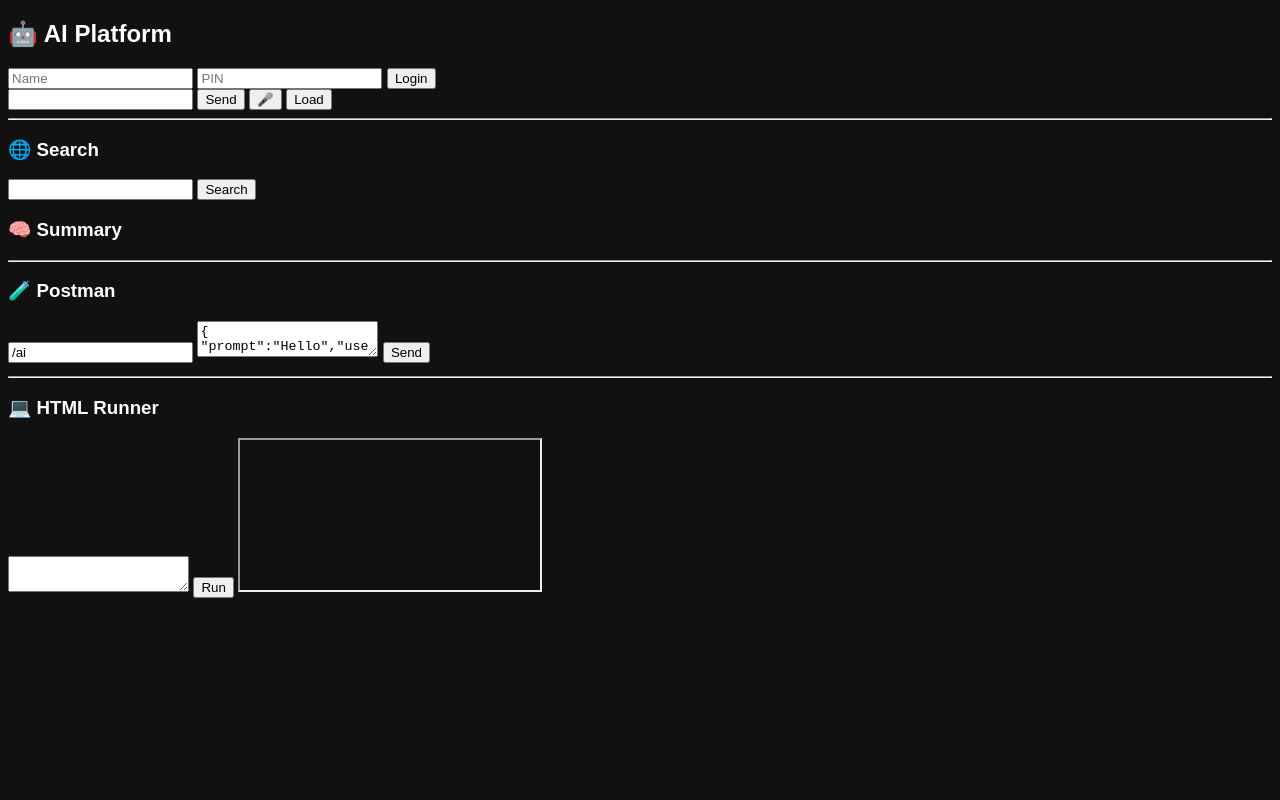
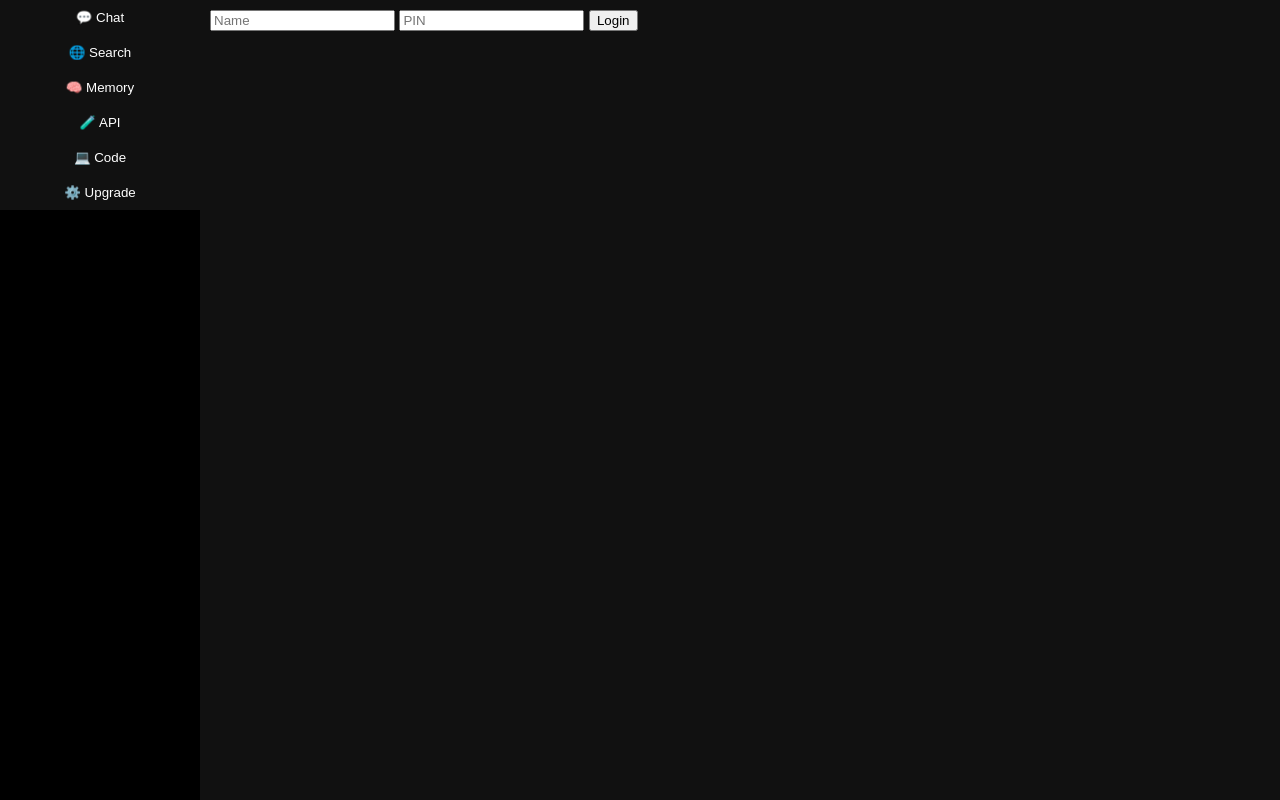
Before and after one commit to bbgeneralplus2028-star/AI-Platform-Pro, a website: page index.html in a window 1280 px wide. Drawn offline with Linux system fonts and the light colour scheme.

Commit message:
Update index.html

```diff
--- a/index.html
+++ b/index.html
@@ -1,65 +1,102 @@
 <!DOCTYPE html>
 <html>
 <head>
-<title>AI Platform OS</title>
+<title>AI OS</title>
 <meta name="viewport" content="width=device-width, initial-scale=1.0">
-
 <style>
-body{background:#111;color:white;font-family:Arial}
+body{margin:0;background:#111;color:white;font-family:Arial}
+.sidebar{width:200px;background:#000;height:100vh;float:left}
+.sidebar button{width:100%;padding:10px;background:#111;color:white;border:none}
+.main{margin-left:200px;padding:10px}
+.panel{display:none}
 .msg{margin:5px;padding:8px;border-radius:6px}
 .user{background:#333}
 .ai{background:#1e3a8a}
+textarea{width:95%}
 </style>
 </head>
 
 <body>
 
-<h2>🤖 AI Platform</h2>
+<div class="sidebar">
+  <button onclick="show('chat')">💬 Chat</button>
+  <button onclick="show('search')">🌐 Search</button>
+  <button onclick="show('memory')">🧠 Memory</button>
+  <button onclick="show('postman')">🧪 API</button>
+  <button onclick="show('runner')">💻 Code</button>
+  <button onclick="show('upgrade')">⚙️ Upgrade</button>
+</div>
 
+<div class="main">
+
+<!-- LOGIN -->
 <input id="user" placeholder="Name">
 <input id="pin" placeholder="PIN">
 <button onclick="login()">Login</button>
 
-<div id="chat"></div>
-
+<!-- CHAT -->
+<div id="chat" class="panel">
+<div id="chatBox"></div>
 <input id="msg">
 <button onclick="send()">Send</button>
-<button onclick="startVoice()">🎤</button>
+<button onclick="voice()">🎤</button>
+</div>
+
+<!-- SEARCH -->
+<div id="search" class="panel">
+<input id="searchBox">
+<button onclick="search()">Search</button>
+<div id="results"></div>
+<pre id="summary"></pre>
+</div>
+
+<!-- MEMORY -->
+<div id="memory" class="panel">
 <button onclick="loadMemory()">Load</button>
+<div id="memoryBox"></div>
+</div>
 
-<hr>
-
-<h3>🌐 Search</h3>
-<input id="searchBox">
-<button onclick="searchWeb()">Search</button>
-<div id="results"></div>
-
-<h3>🧠 Summary</h3>
-<pre id="summary"></pre>
-
-<hr>
-
-<h3>🧪 Postman</h3>
-<input id="endpoint" value="/ai">
+<!-- POSTMAN -->
+<div id="postman" class="panel">
+<select id="method">
+<option>GET</option><option>POST</option><option>PUT</option><option>DELETE</option>
+</select>
+<input id="url" value="/ai">
+<textarea id="headers">{ "Content-Type":"application/json" }</textarea>
 <textarea id="body">{ "prompt":"Hello","userName":"William" }</textarea>
 <button onclick="runAPI()">Send</button>
-<pre id="res"></pre>
+<pre id="apiRes"></pre>
+</div>
 
-<hr>
+<!-- RUNNER -->
+<div id="runner" class="panel">
+<textarea id="code"></textarea>
+<button onclick="runCode()">Run</button>
+<iframe id="preview"></iframe>
+</div>
 
-<h3>💻 HTML Runner</h3>
-<textarea id="code"></textarea>
-<button onclick="runHTML()">Run</button>
-<iframe id="preview"></iframe>
+<!-- UPGRADE -->
+<div id="upgrade" class="panel">
+<textarea id="upgradeCode"></textarea>
+<button onclick="applyUpgrade()">Inject</button>
+</div>
+
+</div>
 
 <script>
 let userName="";
 
+// PANEL
+function show(id){
+ document.querySelectorAll(".panel").forEach(p=>p.style.display="none");
+ document.getElementById(id).style.display="block";
+}
+
 // LOGIN
 async function login(){
-  userName=document.getElementById("user").value;
+ userName=user.value;
  await fetch("/login",{method:"POST",headers:{"Content-Type":"application/json"},
-  body:JSON.stringify({username:userName,pin:document.getElementById("pin").value})});
+ body:JSON.stringify({username:userName,pin:pin.value})});
 }
 
 // CHAT
@@ -68,29 +105,29 @@ async function send(){
  const r=await fetch("/ai",{method:"POST",headers:{"Content-Type":"application/json"},
  body:JSON.stringify({prompt:text,userName})});
  const d=await r.json();
-  chat.innerHTML+=`<div class=user>${text}</div><div class=ai>${d.result}</div>`;
+ chatBox.innerHTML+=`<div class=user>${text}</div><div class=ai>${d.result}</div>`;
  speechSynthesis.speak(new SpeechSynthesisUtterance(d.result));
+}
+
+// VOICE
+function voice(){
+ const r=new (webkitSpeechRecognition||SpeechRecognition)();
+ r.start();
+ r.onresult=e=>{msg.value=e.results[0][0].transcript;send();}
 }
 
 // MEMORY
 async function loadMemory(){
  const r=await fetch("/memory/"+userName);
  const d=await r.json();
-  chat.innerHTML="";
-  d.reverse().forEach(x=>{
-    chat.innerHTML+=`<div class=user>${x.message}</div><div class=ai>${x.reply}</div>`;
+ memoryBox.innerHTML="";
+ d.forEach(x=>{
+  memoryBox.innerHTML+=`<div>${x.message} → ${x.reply}</div>`;
  });
 }
 
-// VOICE
-function startVoice(){
-  const r=new(webkitSpeechRecognition||SpeechRecognition)();
-  r.start();
-  r.onresult=e=>{msg.value=e.results[0][0].transcript;send();}
-}
-
 // SEARCH
-async function searchWeb(){
+async function search(){
  const r=await fetch("/search",{method:"POST",headers:{"Content-Type":"application/json"},
  body:JSON.stringify({query:searchBox.value})});
  const d=await r.json();
@@ -110,19 +147,29 @@ async function read(url){
  const ai=await fetch("/ai",{method:"POST",headers:{"Content-Type":"application/json"},
  body:JSON.stringify({prompt:"Summarize:\n"+c.content,userName})});
  const d=await ai.json();
-
  summary.innerText=d.result;
 }
 
 // POSTMAN
 async function runAPI(){
-  const r=await fetch(endpoint.value,{method:"POST",headers:{"Content-Type":"application/json"},body:body.value});
-  res.innerText=JSON.stringify(await r.json(),null,2);
+ let h={};
+ try{h=JSON.parse(headers.value)}catch{}
+ const r=await fetch(url.value,{
+  method:method.value,
+  headers:h,
+  body:method.value==="GET"?null:body.value
+ });
+ apiRes.innerText=await r.text();
 }
 
-// HTML RUNNER
-function runHTML(){
+// RUNNER
+function runCode(){
  preview.srcdoc=code.value;
+}
+
+// UPGRADE
+function applyUpgrade(){
+ eval(upgradeCode.value);
 }
 </script>
 
```
Lines whose indentation alone changed are shown as unchanged.
